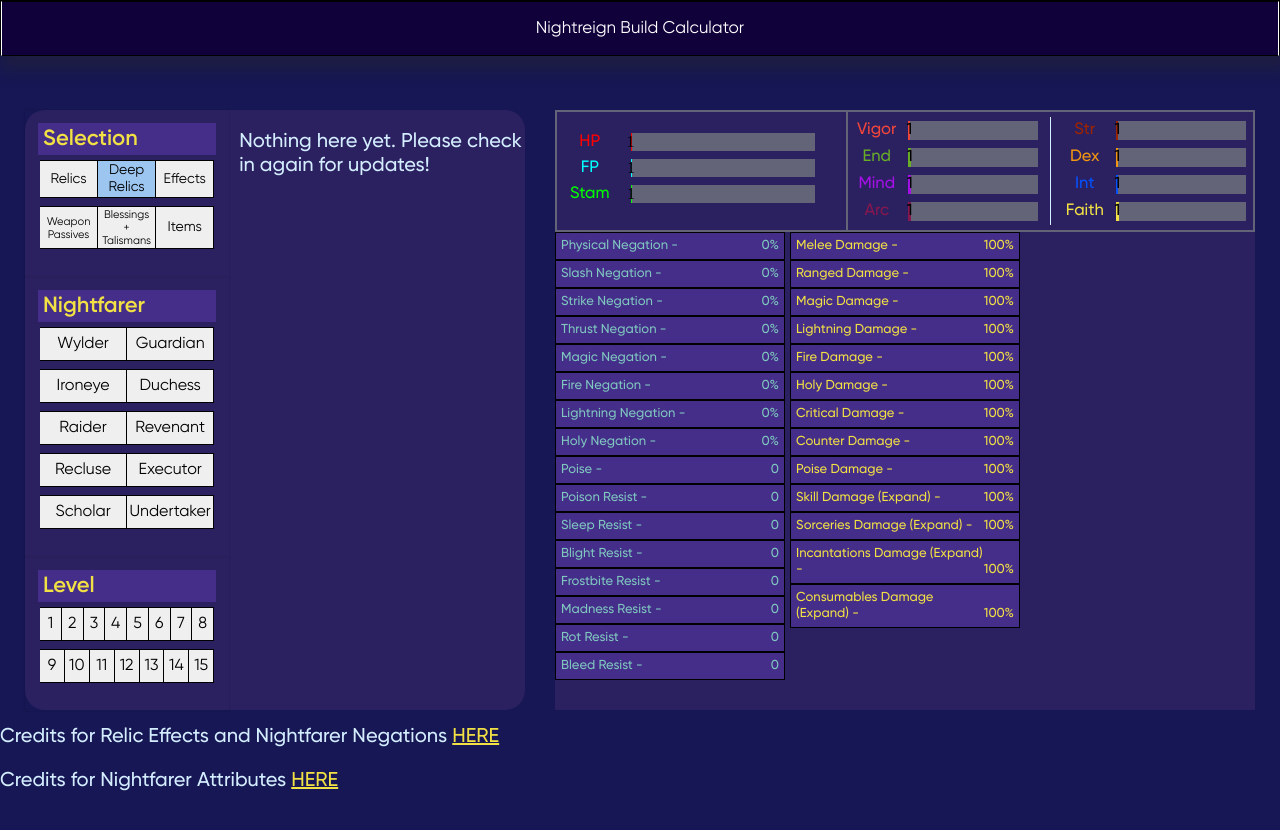
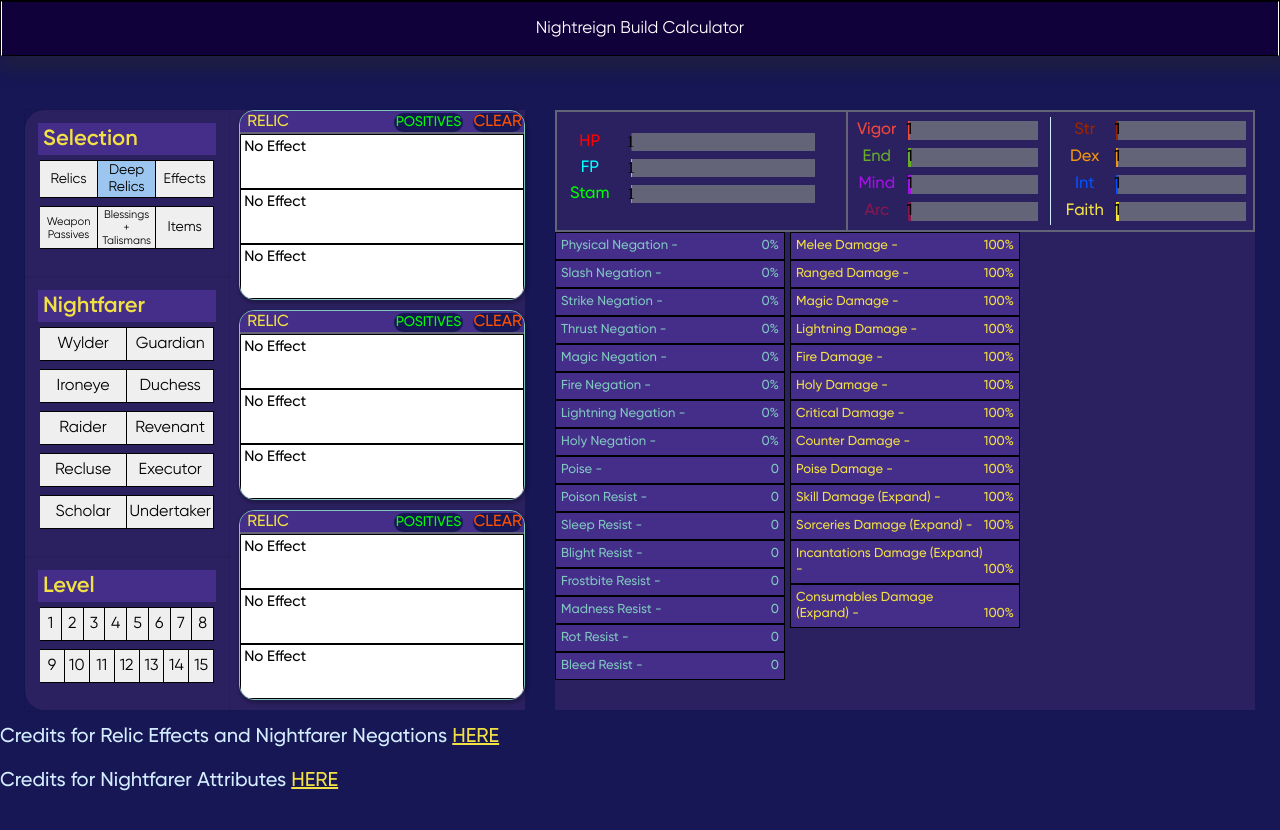
Before and after one commit to NLanese/the-codex, a Next.js app: page /showcases/projects/nightreign in a window 1280 px wide. Both pictures are taken after a click on the element 127 px from the left and 193 px from the top of the page. Shown: the top 830 px of the page. Built offline with nearby package versions, Linux system fonts and the light colour scheme.

Commit message:
Deep relics

```diff
--- a/constants/projects/nightreign/relics/offensiveRelics.js
+++ b/constants/projects/nightreign/relics/offensiveRelics.js
@@ -250,7 +250,7 @@ const offensiveRelics = [
     {
         title: "Attack Power increases after using grease items",
         desc: "Increases Physical Attack Power by 10% for 30 seconds after using Grease Items",
-        stacks: {self: false, selfType: false},
+        stacks: {self: false, selfType: true},
         selfType: "GreaseAttacks",
         effect: {
             weaponDamage: 1.10,
--- a/pages/showcases/projects/nightreign.js
+++ b/pages/showcases/projects/nightreign.js
@@ -205,6 +205,11 @@ const silverLining = "#d4eeff"
         findConditions()
     }, [all_relic_effects])
 
+    useEffect(() => {
+        if (selectionState === "Deep Relics"){
+            setDeepDisplayed(true)
+        }
+    }, [selectionState])
 
 
 ///////////////
@@ -222,7 +227,7 @@ function renderSelectionsContainer(toggles){
                 borderRadius: 20
             }}>
                 {renderNightFarer()}
-                {renderSelections()}
+                {renderSelections(deepDisplayed)}
             </div>
             <div style={{flex: 7, backgroundColor: nightShade, height: 600}}>
                 {renderVitals()}
@@ -232,13 +237,10 @@ function renderSelectionsContainer(toggles){
     )
 }
 
-function renderSelections(){
-    if (selectionState === "Relics"){
-        return renderRelics()
-    }
-    // else if (selectionState === "Deep Relics"){
-    //     return renderRelics()
-    // }
+function renderSelections(deepDisplayed){
+    if (selectionState === "Relics" || selectionState === "Deep Relics"){
+        return renderRelics(deepDisplayed)
+    }
     else if (selectionState === "Effects"){
         return renderEffectToggles()
     }
@@ -327,14 +329,14 @@ function renderNightFarer(){
 }
 
 // RELICS //
-function renderRelics(){
+function renderRelics(deepDisplayed){
     if (deepDisplayed){
         return(
             <div style={{ flex: 7, backgroundColor: nightShade}}>
                 <div style={{display: 'flex', gap: 10, flexDirection: 'column', height: 590,}}>
-                    {renderRelic(relic4,4)}
-                    {renderRelic(relic5,5)}
-                    {renderRelic(relic6,6)}
+                    {renderRelic(relic4,4,deepDisplayed)}
+                    {renderRelic(relic5,5,deepDisplayed)}
+                    {renderRelic(relic6,6,deepDisplayed)}
                 </div>
             </div>
 
@@ -352,34 +354,50 @@ function renderRelics(){
     )
 }
 
-function renderRelic(relic, key){
+function renderRelic(relic, key, depth){
+    const [cons, setCons] = useState(false)
     return(
         <OstCard key={key} style={{flex: 4, backgroundColor: greyOfNight, padding: 0, overflow: 'hidden', border: "1px solid", borderColor: silveredNight}}>
-            {renderRelicHeader(key)}
+            {renderRelicHeader(key, depth, cons, setCons)}
             <div style={{height: '88%', display: 'flex', flexDirection: 'column', backgroundColor: depthColor}}>
-                {renderRelicEffect((relic?.slot1 ? relic.slot1 : null), `${key}1`)}
-                {renderRelicEffect((relic?.slot2 ? relic.slot2 : null), `${key}2`)}
-                {renderRelicEffect((relic?.slot3 ? relic.slot3 : null), `${key}3`)}
+                {renderRelicEffect((relic?.slot1 ? relic.slot1 : null), `${key}1`, cons)}
+                {renderRelicEffect((relic?.slot2 ? relic.slot2 : null), `${key}2`, cons)}
+                {renderRelicEffect((relic?.slot3 ? relic.slot3 : null), `${key}3`, cons)}
             </div>
         </OstCard>
     )
 }
 
-function renderRelicHeader(key){
+function renderRelicHeader(key, depth, cons, setCons){
     return(
         <div style={{height: '12%'}}>
             <div style={{display: 'flex', flexDirection: 'row', backgroundColor: gloomGlow, overflow: 'hidden', gap: 10, padding: 2, paddingBottom: 0}}>
             <OstCard noShadow={true} style={{color: graceGiven, padding: 0, paddingLeft: 5, margin: 0, flex: 7 }}>
                 RELIC
             </OstCard>
-            {/* <OstCard noShadow={true} style={{color: graceGiven, padding: 0, paddingLeft: 5, margin: 0, flex: 2.5 }}>
-                SAVE
-            </OstCard> */}
+            {renderFlipRelic(depth, setCons, cons)}
             <OstCard noShadow={true} style={{color: frenzyTouched, backgroundColor: depthColor, padding: 0, margin: 0, flex: 2.5, textAlign: 'center'}} onClick={() => clearRelic(key)}>
                 CLEAR
             </OstCard>
             </div>
         </div>
+    )
+}
+
+function renderFlipRelic(depth, setCons, cons){
+    if (!depth){
+        return
+    }
+    let text = "POSITIVES"
+    let color = "lime"
+    if (cons){
+        text = "NEGATIVES"
+        color = "red"
+    }
+    return(
+        <OstCard noShadow={true} style={{color: color, backgroundColor: depthColor, paddingLeft: 2, paddingRight: 2, paddingTop: 0, paddingBottom: 0, margin: 0, flex: 2.5, fontSize: 14, textAlign: 'center', alignContent: 'center'}} onClick={() => setCons(!cons)}>
+            {text}
+        </OstCard>
     )
 }
 
@@ -452,7 +470,6 @@ function fillOrInput(eff, effVal){
         return(
             <input type="number" style={{height: 30, width: 30}}
                 onClick={(e) => {
-                    console.log(e.target.value)
                     set_relic_effect_toggles(prev =>
                         ({...prev, [eff]: e.target.value}))
                     }
@@ -1345,7 +1362,6 @@ function determineDamModifier(type, relCat=false, toggles){
         }
     }
 
-    console.log("type -- ", type, " ", totalMod)
     return totalMod
 }
 
@@ -1457,14 +1473,10 @@ function determine_if_effect_is_active(effect, toggles){
     toggles = (toggles === {} ? false : toggles)
     if (!effect.effect.always){
         if (toggles){
-            console.log(effect.title, " \n...is not always active...")
-            console.log(toggles)
             if (toggles[effect.effect.condition]){
-                console.log("ACTIVE!!!!")
                 return true
             }
             else{
-                console.log("IT IS NOT ACTIVE!!!!")
                 return false
             }
         }
@@ -1477,11 +1489,6 @@ function stack_modifiers(key, totalMod, toggles){
     mods.forEach(dam => {
         if (determine_if_effect_is_active(dam, toggles)){
             totalMod = totalMod * dam.effect[key]
-        }
-        else{
-            if (key === "allDamage"){
-                console.log(dam.title, " is not being marked active in stacker")
-            }
         }
     })
     return totalMod
```
Also changed, not shown: constants/projects/nightreign/relics/deep_relics/offensiveRelics.js (added, +168 -0 lines).
